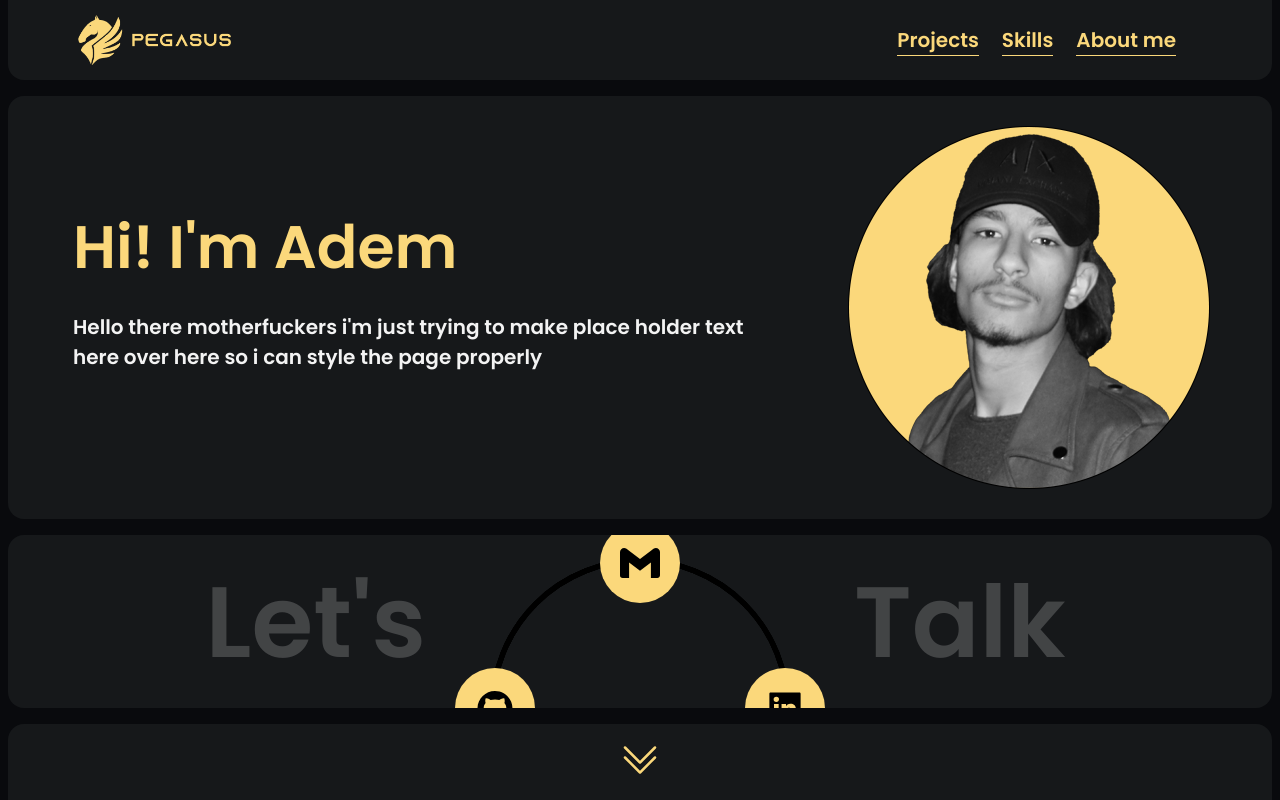
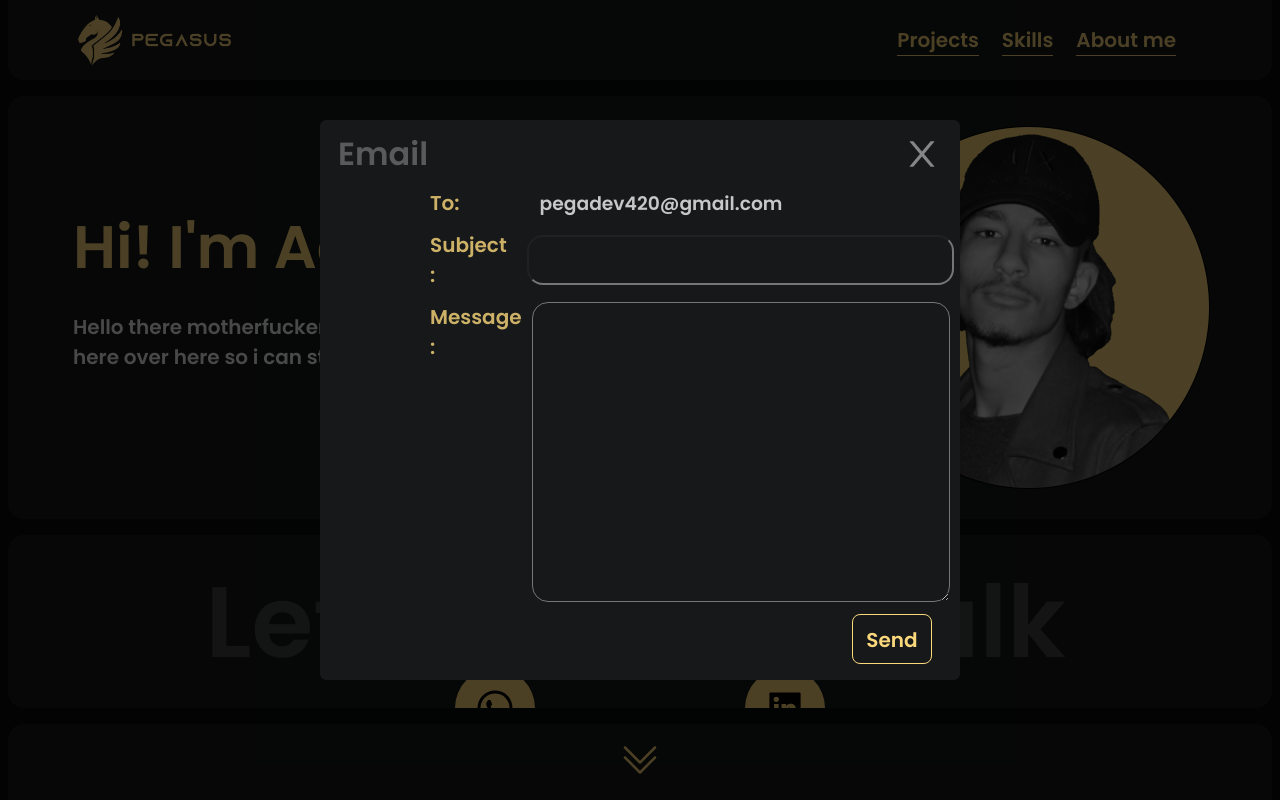
Before and after one commit to Pegasus999/Portfolio, a React (Create React App) app: page / in a window 1280 px wide. Both pictures are taken after a click on the element 640 px from the left and 563 px from the top of the page. Shown: the top 800 px of the page. Built offline with nearby package versions, Linux system fonts and the light colour scheme.

Commit message:
only the text and email sending functionality is left

```diff
--- a/src/Components/Home/Home.tsx
+++ b/src/Components/Home/Home.tsx
@@ -1,18 +1,109 @@
-import React from "react";
-import { Wrapper } from "./styles";
+import React, { useState } from "react";
+import {
+  Body,
+  BodyHolder,
+  Button,
+  ButtonHolder,
+  Email,
+  EmailFormContainer,
+  EmailHolder,
+  Icon,
+  IconHolder,
+  Image,
+  Label,
+  NumberHolder,
+  PopUpContainer,
+  PopUpWrapper,
+  QrHolder,
+  Subject,
+  SubjectHolder,
+  Title,
+  Wrapper,
+} from "./styles";
 import NavBar from "../NavBar/NavBar";
 import About from "./About/About";
 import Talk from "./Talk/Talk";
 import Scroll from "../Scroll/Scroll";
+import { AiOutlineClose } from "react-icons/ai";
 
 const Home: React.FC = () => {
+  const [popUp, setPopUp] = useState(false);
+  const [email, setEmail] = useState(false);
+  const [animate, setAnimate] = useState<boolean>(false);
+  function popUpHandler() {
+    setPopUp(true);
+  }
+
+  function emailing() {
+    setEmail(true);
+  }
+  function handleClick() {
+    setAnimate(true);
+    setTimeout(() => {
+      setPopUp(false);
+      setAnimate(false);
+    }, 500);
+  }
+  function emailHandler() {
+    setAnimate(true);
+    setTimeout(() => {
+      setEmail(false);
+      setAnimate(false);
+    }, 500);
+  }
+
   return (
-    <Wrapper id="AboutMe">
-      <NavBar scrolled={false} />
-      <About />
-      <Talk />
-      <Scroll page={1} />
-    </Wrapper>
+    <>
+      <Wrapper id="AboutMe">
+        <NavBar scrolled={false} />
+        <About />
+        <Talk popUp={popUpHandler} email={emailing} />
+        <Scroll page={1} />
+      </Wrapper>
+      {popUp && (
+        <PopUpWrapper>
+          <PopUpContainer animate={animate}>
+            <IconHolder>
+              <Title>WhatsApp</Title>
+              <Icon>
+                <AiOutlineClose onClick={() => handleClick()} />
+              </Icon>
+            </IconHolder>
+            <NumberHolder>(+213) 556 99 67 58</NumberHolder>
+            <QrHolder>
+              <Image src={require("../../Assests/whatsapp.png")} />
+            </QrHolder>
+          </PopUpContainer>
+        </PopUpWrapper>
+      )}
+      {email && (
+        <PopUpWrapper>
+          <EmailFormContainer animate={animate}>
+            <IconHolder>
+              <Title>Email</Title>
+              <Icon>
+                <AiOutlineClose onClick={() => emailHandler()} />
+              </Icon>
+            </IconHolder>
+            <EmailHolder>
+              <Label>To:</Label>
+              <Email>pegadev420@gmail.com</Email>
+            </EmailHolder>
+            <SubjectHolder>
+              <Label>Subject :</Label>
+              <Subject />
+            </SubjectHolder>
+            <BodyHolder>
+              <Label>Message :</Label>
+              <Body />
+            </BodyHolder>
+            <ButtonHolder>
+              <Button>Send</Button>
+            </ButtonHolder>
+          </EmailFormContainer>
+        </PopUpWrapper>
+      )}
+    </>
   );
 };
 
--- a/src/Components/Home/Talk/Talk.tsx
+++ b/src/Components/Home/Talk/Talk.tsx
@@ -1,9 +1,6 @@
 import React, { useState } from "react";
-import {
-  AiFillGithub,
-  AiOutlineWhatsApp,
-  AiFillLinkedin,
-} from "react-icons/ai";
+import { AiOutlineWhatsApp, AiFillLinkedin } from "react-icons/ai";
+import { BsTwitter } from "react-icons/bs";
 import { SiGmail } from "react-icons/si";
 import {
   BigCircle,
@@ -27,7 +24,12 @@ export interface Icon {
   prev: position;
   next: position;
 }
-const Talk: React.FC = () => {
+
+interface Props {
+  popUp: Function;
+  email: Function;
+}
+const Talk: React.FC<Props> = ({ popUp, email }) => {
   const top: position = { top: "-40px" };
   const right: position = { right: "-40px" };
   const left: position = { left: "-40px" };
@@ -57,18 +59,28 @@ const Talk: React.FC = () => {
     prev: left,
     next: right,
   };
-  // add a property in both the layout and the positions , called by the position , so if top already has left and bottom ( add name:top) in order for you to be able to compare by value and not refrence ,
   const [gmail, setGmail] = useState<Icon>(layoutTop);
-  const [github, setGithub] = useState<Icon>(layoutLeft);
+  const [twitter, setTwitter] = useState<Icon>(layoutBottom);
   const [linkin, setLinkin] = useState<Icon>(layoutRight);
-  const [whatsapp, setWhatsapp] = useState<Icon>(layoutBottom);
+  const [whatsapp, setWhatsapp] = useState<Icon>(layoutLeft);
   const [caller, setCaller] = useState<string>(layoutLeft.current);
   const [animate, setAnimate] = useState<boolean>(false);
 
   function rotate(circle: Icon) {
     setCaller(circle.current);
     if (circle.current === "top") {
-      console.log("execute");
+      if (whatsapp.current === circle.current) {
+        popUp();
+      } else if (twitter.current === circle.current) {
+        window.open("https://twitter.com/Pegas_Dev", "_blank");
+      } else if (linkin.current === circle.current) {
+        window.open(
+          "https://www.linkedin.com/in/adem-zoghmar-831064267/",
+          "_blank"
+        );
+      } else if (gmail.current === circle.current) {
+        email();
+      }
     } else if (circle.current === "left") {
       moveRight();
     } else if (circle.current === "right") {
@@ -98,7 +110,7 @@ const Talk: React.FC = () => {
   function moveRight() {
     setAnimate(true);
     setTimeout(() => {
-      setGithub(findPosition(github, "next"));
+      setTwitter(findPosition(twitter, "next"));
       setGmail(findPosition(gmail, "next"));
       setLinkin(findPosition(linkin, "next"));
       setWhatsapp(findPosition(whatsapp, "next"));
@@ -108,7 +120,7 @@ const Talk: React.FC = () => {
   function moveLeft() {
     setAnimate(true);
     setTimeout(() => {
-      setGithub(findPosition(github, "prev"));
+      setTwitter(findPosition(twitter, "prev"));
       setGmail(findPosition(gmail, "prev"));
       setLinkin(findPosition(linkin, "prev"));
       setWhatsapp(findPosition(whatsapp, "prev"));
@@ -122,12 +134,12 @@ const Talk: React.FC = () => {
         <CircleHolder>
           <BigCircle>
             <SmallCircle
-              current={github.current_position}
+              current={twitter.current_position}
               caller={caller}
               animate={animate}
-              onClick={() => rotate(github)}
+              onClick={() => rotate(twitter)}
             >
-              <AiFillGithub />
+              <BsTwitter />
             </SmallCircle>
           </BigCircle>
           <BigCircle>
--- a/src/Components/Home/styles.ts
+++ b/src/Components/Home/styles.ts
@@ -1,4 +1,4 @@
-import styled from "styled-components";
+import styled, { keyframes } from "styled-components";
 
 export const Wrapper = styled.div`
   height: 100vh;
@@ -6,3 +6,203 @@ export const Wrapper = styled.div`
   display: flex;
   flex-direction: column;
 `;
+const entrence = keyframes`
+ 0% {
+    -webkit-transform: scaleY(0);
+            transform: scaleY(0);
+    opacity: 1;
+  }
+  100% {
+    -webkit-transform: scaleY(1);
+            transform: scaleY(1);
+    opacity: 1;
+  }
+`;
+const exit = keyframes`
+ 0% {
+    -webkit-transform: scaleY(1);
+            transform: scaleY(1);
+    opacity: 1;
+  }
+  100% {
+    -webkit-transform: scaleY(0);
+            transform: scaleY(0);
+    opacity: 1;
+  }`;
+export const PopUpWrapper = styled.div`
+  width: 100%;
+  height: 100vh;
+  display: flex;
+  top: 0;
+  flex-direction: column;
+  position: absolute;
+  justify-content: center;
+  align-items: center;
+  z-index: 2;
+  background-color: rgba(1, 1, 1, 0.7);
+`;
+interface popUp {
+  animate: boolean;
+}
+export const PopUpContainer = styled.div<popUp>`
+  width: 30%;
+  height: 70%;
+  background-color: var(--lessdark);
+  border-radius: 6px;
+  padding: 10px;
+  animation: ${(props) => (props.animate ? exit : entrence)} 0.5s ease-in-out;
+  z-index: 3;
+  display: flex;
+  justify-content: center;
+  align-items: center;
+  flex-direction: column;
+`;
+
+export const IconHolder = styled.div`
+  width: 100%;
+  flex: 0.25;
+  display: flex;
+  align-items: center;
+  padding: 0 8px;
+  justify-content: space-between;
+`;
+export const Title = styled.h1`
+  color: var(--white);
+  font-family: "Poppins", sans-serif;
+  opacity: 0.3;
+`;
+export const Icon = styled.div`
+  height: fit-content;
+  font-weight: bold;
+  font-size: 40px;
+  color: var(--white);
+  opacity: 0.5;
+  display: flex;
+  justify-content: center;
+  align-items: center;
+  width: fit-content;
+  cursor: pointer;
+  &:hover {
+    opacity: 1;
+  }
+`;
+export const NumberHolder = styled.div`
+  width: 100%;
+  flex: 0.5;
+  display: flex;
+  font-family: "Poppins", sans-serif;
+  justify-content: center;
+  font-size: 20px;
+  font-weight: bold;
+  color: var(--yellow);
+  align-items: flex-end;
+`;
+
+export const QrHolder = styled.div`
+  width: 100%;
+  flex: 2;
+  display: flex;
+  justify-content: center;
+  align-items: center;
+`;
+
+export const Image = styled.img``;
+
+export const EmailFormContainer = styled.div<popUp>`
+  width: 50%;
+  height: 70%;
+  background-color: var(--lessdark);
+  border-radius: 6px;
+  display: flex;
+  justify-content: center;
+  align-items: center;
+  flex-direction: column;
+  z-index: 3;
+  padding: 10px;
+  animation: ${(props) => (props.animate ? exit : entrence)} 0.5s ease-in-out;
+`;
+
+export const EmailHolder = styled.div`
+  width: 100%;
+  flex: 1;
+  padding-left: 100px;
+  padding-bottom: 6px;
+  padding-top: 6px;
+  display: flex;
+  justify-content: flex-start;
+  align-items: flex-end;
+`;
+export const Email = styled.h3`
+  font-family: "Poppins", sans-serif;
+  font-weight: bold;
+  color: var(--white);
+  opacity: 0.8;
+  padding-left: 20px;
+  margin-left: 60px;
+`;
+export const Label = styled.label`
+  font-size: 20px;
+  font-family: "Poppins", sans-serif;
+  font-weight: bold;
+  color: var(--yellow);
+  opacity: 0.8;
+`;
+export const SubjectHolder = styled(EmailHolder)`
+  justify-content: flex-start;
+  align-items: center;
+`;
+export const Subject = styled.input`
+  width: 600px;
+  height: 50px;
+  margin-left: 20px;
+  border-radius: 16px;
+  padding: 16px;
+  background-color: var(--lessdark);
+  color: rgba(136, 136, 136, 0.9);
+  font-size: 20px;
+  font-family: "Poppins", sans-serif;
+  font-weight: bold;
+`;
+
+export const BodyHolder = styled(EmailHolder)`
+  align-items: start;
+  justify-content: flex-start;
+  flex: 2;
+`;
+export const Body = styled.textarea`
+  height: 300px;
+  vertical-align: top;
+  width: 595px;
+  padding: 16px;
+  border-radius: 16px;
+  background-color: var(--lessdark);
+  color: rgba(136, 136, 136, 0.9);
+  margin-left: 10px;
+  font-size: 20px;
+  font-family: "Poppins", sans-serif;
+  font-weight: 400;
+`;
+
+export const ButtonHolder = styled(EmailHolder)`
+  justify-content: flex-end;
+  align-items: center;
+  padding-right: 8px;
+`;
+export const Button = styled.button`
+  padding: 10px;
+  margin-right: 10px;
+  height: 50px;
+  border-radius: 8px;
+  border: 1px solid var(--yellow);
+  color: var(--yellow);
+  background-color: var(--lessdark);
+  width: 80px;
+  cursor: pointer;
+  font-size: 20px;
+  font-family: "Poppins", sans-serif;
+  font-weight: bold;
+  &:hover {
+    background-color: var(--yellow);
+    color: var(--lessdark);
+  }
+`;
--- a/src/Components/Projects/ShowRoom/styles.ts
+++ b/src/Components/Projects/ShowRoom/styles.ts
@@ -102,7 +102,7 @@ export const CarouselItem = styled.div<Props>`
   align-items: center;
   right: ${(props) => rightPositioning(props)};
   left: ${(props) => leftPositioning(props)};
-  background-color: white;
+  background-color: var(--white);
   filter: ${(props) => (props.focused === props.Id ? "unset" : "blur(5px)")};
   transform: ${(props) => Scale(props)};
   animation: ${(props) => (props.animate ? handleAnimation(props) : "none")} 1s
@@ -126,8 +126,6 @@ function handleAnimation(props: Props) {
       : props.focused === props.caller - 1
       ? "right"
       : "center";
-
-  console.log(props.Id, caller, position);
 
   if (position === "left" && caller === "left") {
     return leftToCenter;
@@ -155,3 +153,16 @@ function handleAnimation(props: Props) {
   }
   return "none";
 }
+
+export const PlaceHolder = styled.div`
+  width: 100%;
+  height: 100%;
+  font-size: 40px;
+  font-weight: bold;
+  color: var(--yellow);
+  display: flex;
+  justify-content: center;
+  align-items: center;
+  background-color: var(--night);
+  font-family: "Poppins", "sans serif";
+`;
```
Also changed, not shown: src/Components/Projects/ShowRoom/ShowRoom.tsx (+34 -12 lines), src/Assests/whatsapp.png (added).
